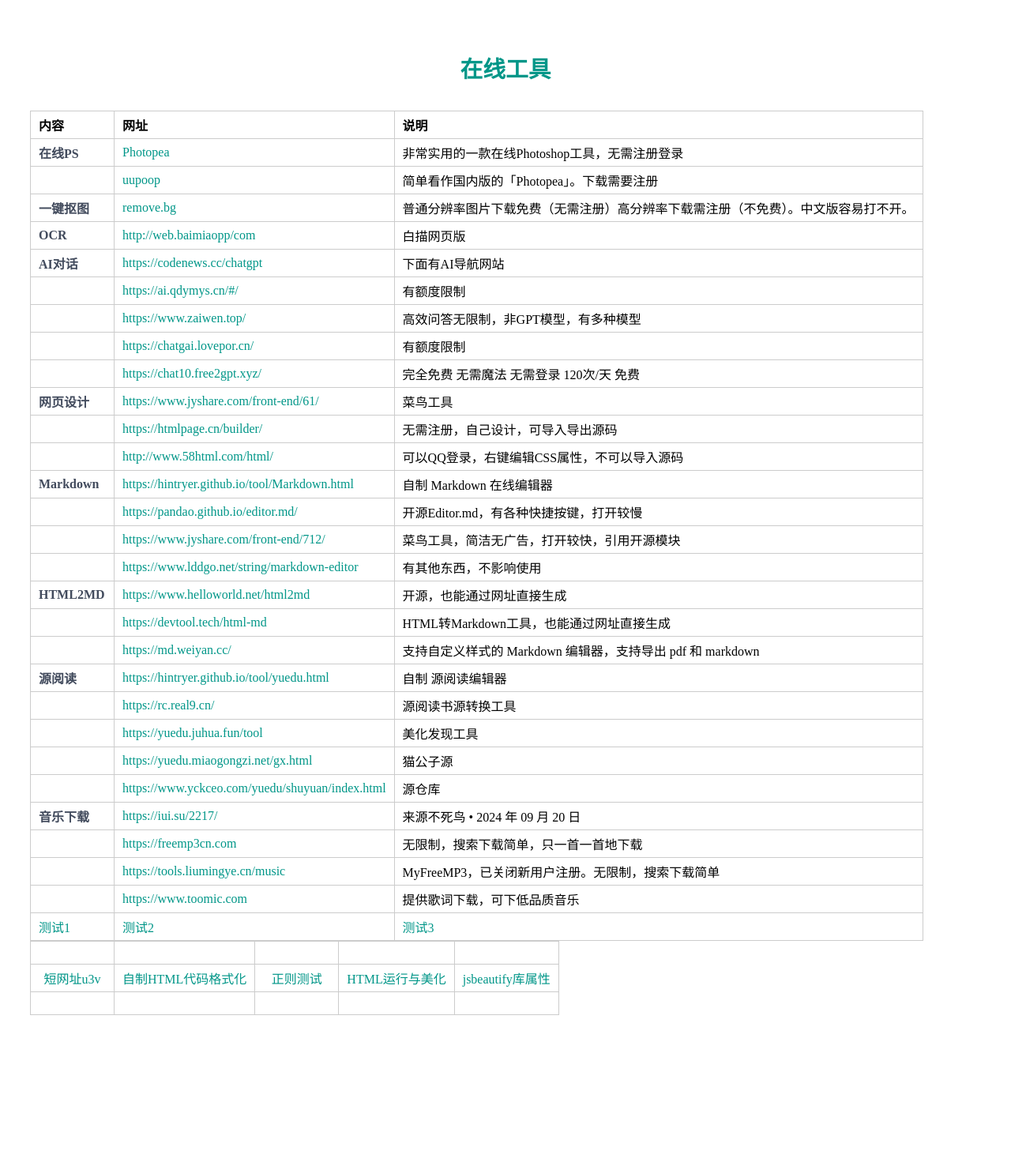
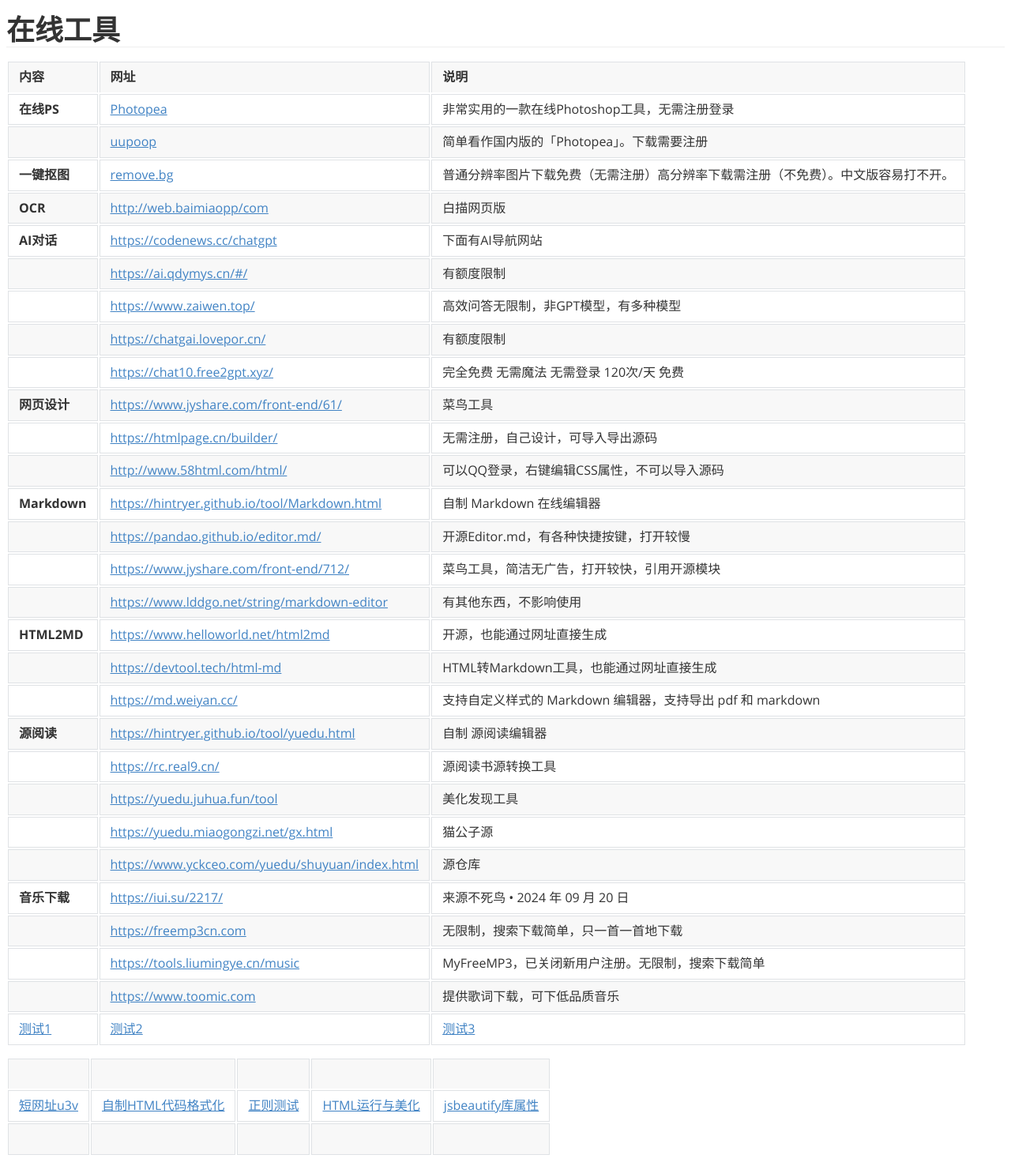
Before and after one commit to hincom/hincom.github.io, a Jekyll site: the page built from index2.md, in a window 1280 px wide. Shown: the whole page at 79% size. Built offline with Jekyll 4.4.1, drawn with Linux system fonts in a browser that asks for light colours; before the commit the page ends 1323 px from its top, so only the background shows below that.

Commit message:
Update custom_layout.html

```diff
--- a/_layouts/custom_layout.html
+++ b/_layouts/custom_layout.html
@@ -5,7 +5,7 @@
   <head>
     <base target="_blank">
   </head>
-  <link rel="stylesheet" type="text/css" href="/style/weilan.css">
+  <link rel="stylesheet" type="text/css" href="/style/github.css">
   <!--Copy code-延迟执行，直到整个页面都加载完成 -->
    <link rel="stylesheet" type="text/css"  href="/style/copy.css"/>
    <script defer src="/style/copy.js"></script>
```
